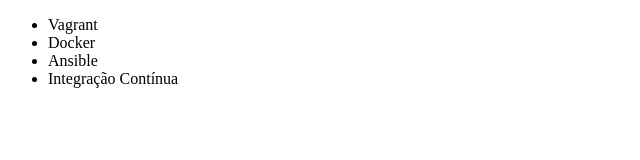
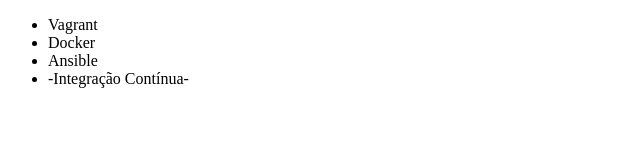
Before and after one commit to netoandrade1987/gitalura, a plain HTML site: page index.html in a window 1280 px wide. Shown: the full height of the page, 0-640 px from the left. Drawn offline with Linux system fonts and the light colour scheme.

Commit message:
Adicionando style ao curso  - Integração Contínua

```diff
--- a/index.html
+++ b/index.html
@@ -9,7 +9,7 @@
         <li>Vagrant</li>
         <li>Docker</li>
         <li>Ansible</li>
-        <li>Integração Contínua</li>
+        <li>-Integração Contínua-</li>
     </ul>
 </body>
 </html>
```
